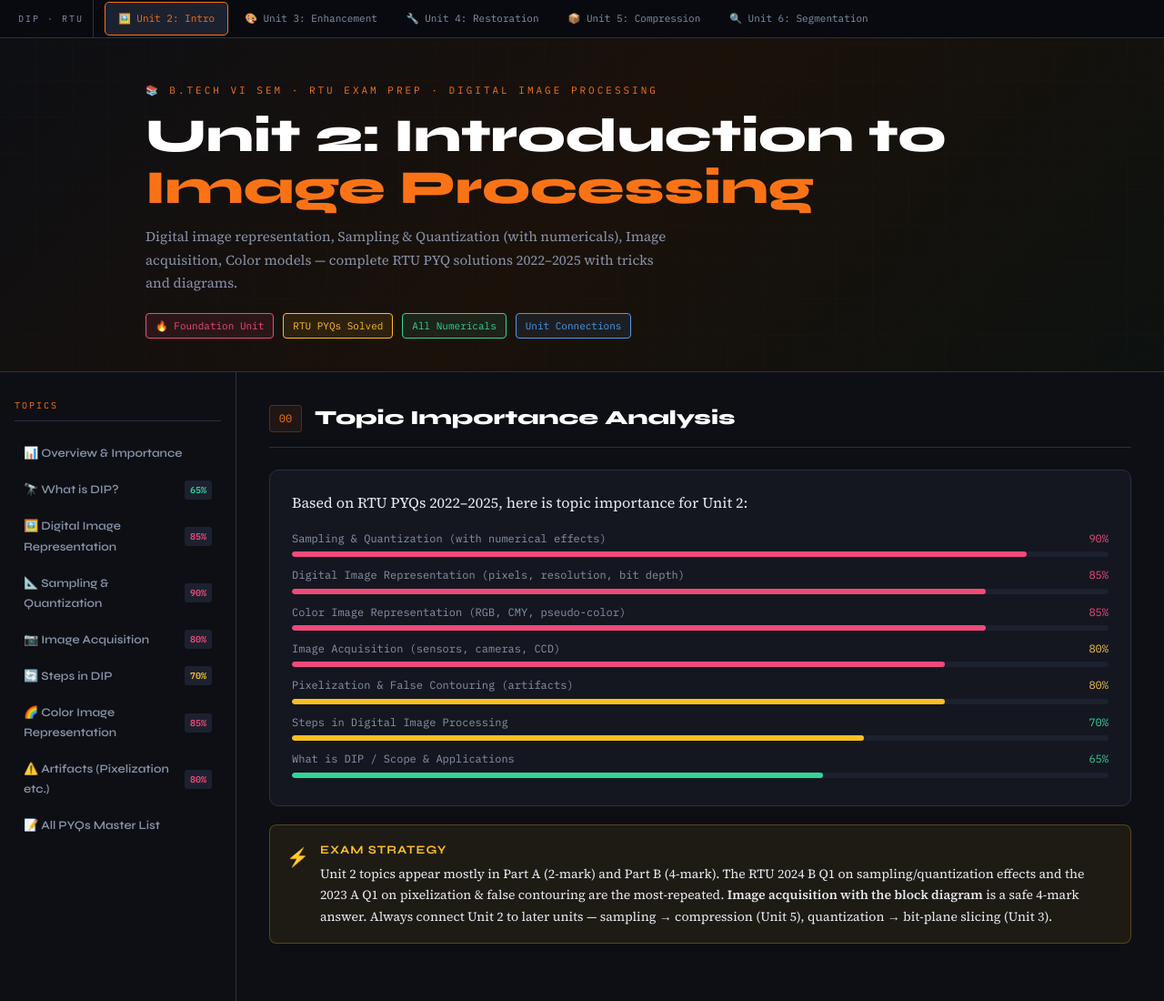
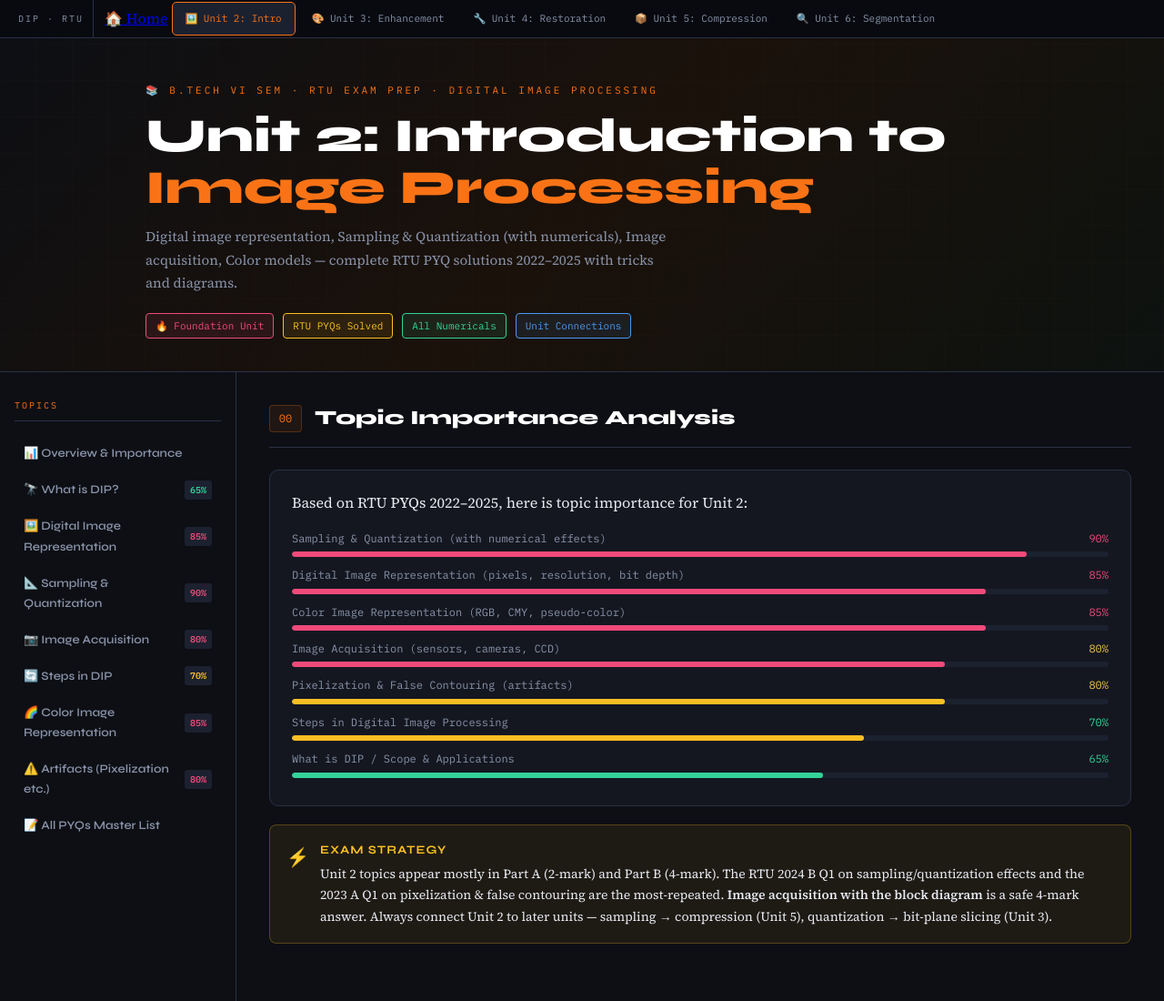
Before and after one commit to mahanshstarktech/Digital-Image-Processing, a plain HTML site: page unit2.html in a window 1280 px wide. Shown: the top 1100 px of the page at 91% size. Drawn offline with Linux system fonts and the light colour scheme.

Commit message:
Added Main Home Page

```diff
--- a/unit2.html
+++ b/unit2.html
@@ -219,6 +219,7 @@
 
 <nav class="chapter-nav">
   <span class="chapter-nav-label">DIP · RTU</span>
+  <a class="nav-chip" href="index.html">🏠 Home</a>
   <a class="ch-link active" href="unit2.html">🖼️ Unit 2: Intro</a>
   <a class="ch-link" href="unit3.html">🎨 Unit 3: Enhancement</a>
   <a class="ch-link" href="unit4.html">🔧 Unit 4: Restoration</a>
```
Also changed, not shown: unit3.html (+1 -0 lines), unit4.html (+1 -0 lines), unit5.html (+1 -0 lines).
